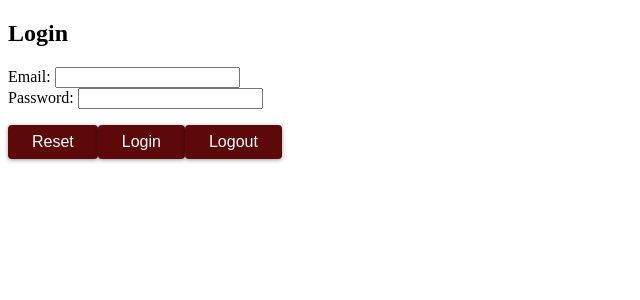
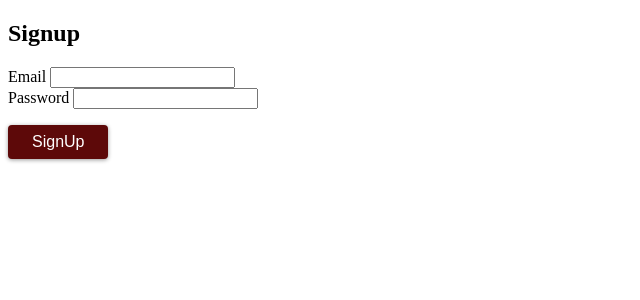
Before and after one commit to isnastish/OpenAI-frontend, a React (Create React App) app: page / in a window 1280 px wide. Shown: the top 300 px of the page, without its empty margins (0-640 px from the left). Built offline with nearby package versions, Linux system fonts and the light colour scheme.

Commit message:
working on signup component

```diff
--- a/src/App.js
+++ b/src/App.js
@@ -1,6 +1,7 @@
 import { Fragment, useEffect, useReducer, useState } from "react";
 import Error from "./components/Error";
 import Login from "./components/Login";
+import Signup from "./components/Signup";
 
 function CustomCounter() {
   const [count, setCount] = useState(0);
@@ -87,7 +88,8 @@ export default function App() {
   return (
     <Fragment>
       <div className="App">
-        <Login></Login>
+        <Signup></Signup>
+        {/* <Login></Login> */}
       </div>
     </Fragment>
   );
--- a/src/components/Login.js
+++ b/src/components/Login.js
@@ -28,17 +28,14 @@ export default function Login() {
           password: enteredPassword,
         };
 
-        // const baseURL = new URL("http://localhost:3031/api");
-
         try {
-            // Make a request to login API endpoint
           const response = await fetch("http://localhost:3030/login", {
             method: "POST",
             body: JSON.stringify(authData),
             headers: {
               "Content-Type": "application/json",
+              "X-Forwarded-For": "34.130.107.20", // Canada IP address
             },
-            // NOTE: Credentials are not supported if Access-Control-Allow-Origin is '*'
             credentials: "include",
           });
 
@@ -57,13 +54,13 @@ export default function Login() {
           console.log("Access token: ", accessToken);
           console.log("Refresh token: ", refreshToken);
 
-          // TODO: redirect user to the starting page /
+          // TODO: Redirect to openai page, so that we can make requests
+          // to openai.
         } catch (error) {
           // TODO: Handle other errors
           // setInvalidInputError('Failed to make a request to openaAI backend server.');
         }
       }
-
       authorize();
     }
   }
@@ -81,17 +78,17 @@ export default function Login() {
     setEnteredPassword("");
   }
 
-  function handleLogout(event) {
+  function handleLogout() {
     async function logout() {
-      const response = await fetch("http://localhost:3031/api/logout", {
-        method: "GET",
-        // NOTE: Credentials header has to be included or we won't get our header back
-        credentials: "include",
-      });
+      try {
+        const response = await fetch("http://localhost:3030/logout", {
+          method: "GET",
+          credentials: "include",
+        });
+      } catch (error) {}
     }
 
     logout();
-
     setJwtAccessToken("");
   }
 
@@ -108,11 +105,6 @@ export default function Login() {
         ></Error>
       </Fragment>
     );
-  }
-
-  // NOTE: For debugging only
-  if (jwtAccessToken !== "") {
-    console.log("JWT access token was set!");
   }
 
   return (
--- a/src/components/Signup.js
+++ b/src/components/Signup.js
@@ -1,9 +1,60 @@
-import { Fragment } from "react";
+import { Fragment, useState } from "react";
 
 export default function Signup() {
-    return (
-        <Fragment>
+  const [enteredEmail, setEnteredEmail] = useState("");
+  const [enteredPassword, setEnteredPassword] = useState("");
 
-        </Fragment>
-    );
+  const handleEmailSubmit = (event) => setEnteredEmail(event.target.value);
+  const handlePasswordSubmit = (event) =>
+    setEnteredPassword(event.target.value);
+
+  function handleFormSubmit(event) {
+    event.preventDefault();
+
+    if (enteredEmail !== "" && enteredPassword !== "") {
+      console.log(
+        "submitted email: " + enteredEmail + "password: " + enteredPassword
+      );
+    }
+
+    // TODO: Here we have to redirect to /openai page.
+    // So we can make requests to Openai model
+
+    // reset data
+    setEnteredEmail("");
+    setEnteredPassword("");
+  }
+
+  return (
+    <Fragment>
+      <form onSubmit={handleFormSubmit}>
+        <h2>Signup</h2>
+        <div className="control-row">
+          <div className="control no-margin">
+            <label htmlFor="email">Email </label>
+            <input
+              id="email"
+              type="email"
+              name="email"
+              onChange={handleEmailSubmit}
+              value={enteredEmail}
+            ></input>
+          </div>
+          <div className="control no-margin">
+            <label htmlFor="password">Password </label>
+            <input
+              id="password"
+              type="password"
+              name="password"
+              onChange={handlePasswordSubmit}
+              value={enteredPassword}
+            ></input>
+          </div>
+        </div>
+        <p className="form-actions">
+          <button className="button">SignUp</button>
+        </p>
+      </form>
+    </Fragment>
+  );
 }
```
Also changed, not shown: src/components/Logout.js (+9 -0 lines), src/components/Openai.js (+23 -2 lines).
